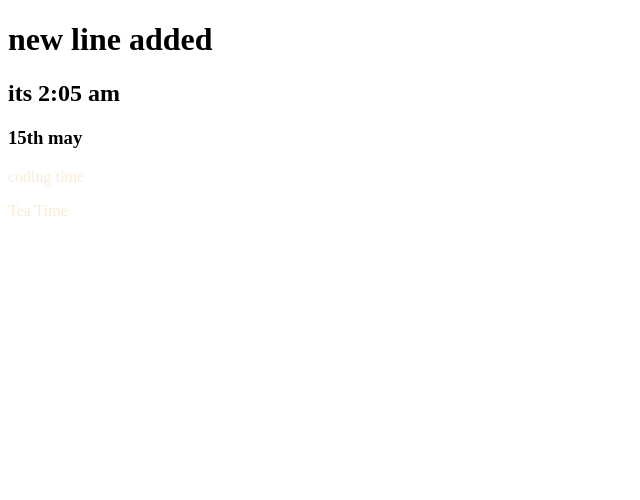
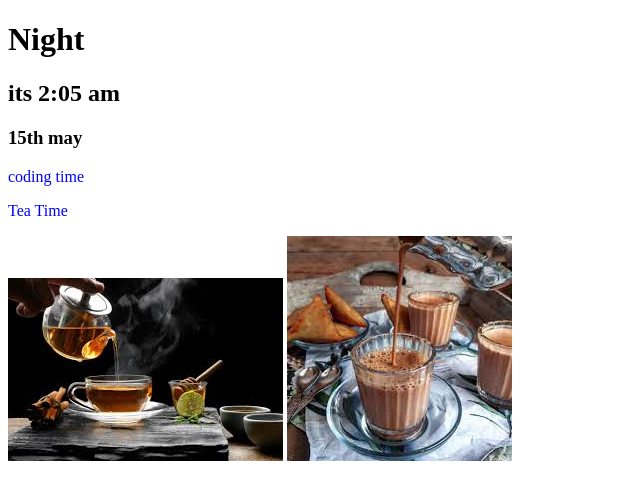
Before and after one commit to Subornapaul17/My-First-Repo, a plain HTML site: page index.html in a window 1280 px wide. Shown: the whole page, without its empty margins (0-640 px from the left). Drawn offline with Linux system fonts and the light colour scheme.

Commit message:
new line

```diff
--- a/index.html
+++ b/index.html
@@ -8,11 +8,13 @@
     <link rel="stylesheet" href="style.css">
 </head>
 <body>
-    <h1>new line added</h1>
+    <h1>Night</h1>
     <h2>its 2:05 am</h2>
     <h3>15th may</h3>
     <p>coding time</p>
     <p>Tea Time</p>
+    <img src="tea.jpg" alt="tea">
+    <img src="su.jpg" alt="tea2">
 
 </body>
 </html>
--- a/style.css
+++ b/style.css
@@ -1,3 +1,3 @@
 p{
-    color:antiquewhite;
+    color:blue;
 }
```
Also changed, not shown: su.jpg (added), tea.jpg (added).
